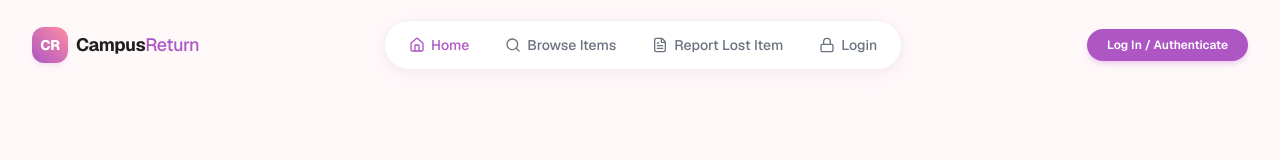
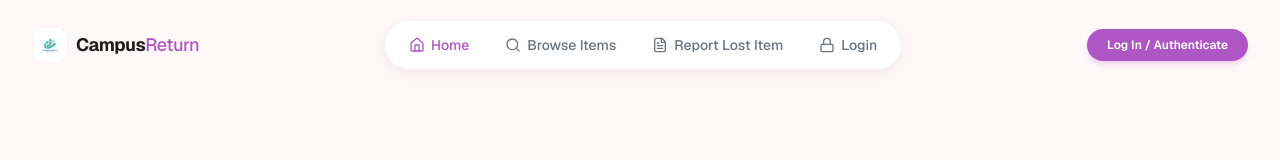
Before and after one commit to sajit-t/CampusLAF, a React (Vite) app: page / in a window 1280 px wide. Shown: the top 160 px of the page. Built offline with nearby package versions, Linux system fonts and the light colour scheme.

Commit message:
Update application branding with new logo asset

```diff
--- a/src/components/Navbar.tsx
+++ b/src/components/Navbar.tsx
@@ -204,8 +204,8 @@ export const Navbar: React.FC = () => {
             onClick={() => setPage('landing')}
             className="flex items-center gap-2 cursor-pointer group"
           >
-            <div className="w-9 h-9 rounded-xl bg-gradient-to-tr from-primary to-accent flex items-center justify-center shadow-md shadow-primary/10 transition-transform duration-300 group-hover:scale-105 group-hover:rotate-3">
-              <span className="text-white font-extrabold text-sm tracking-tight">CR</span>
+            <div className="w-9 h-9 transition-transform duration-300 group-hover:scale-105 group-hover:rotate-3 flex items-center justify-center overflow-hidden rounded-xl bg-white border border-borderMain/50">
+              <img src="/logo.png" alt="Logo" className="w-full h-full object-contain" />
             </div>
             <span className="font-sans font-bold text-lg tracking-tight text-textMain group-hover:text-primary transition-colors">
               Campus<span className="text-primary font-medium">Return</span>
```
Also changed, not shown: public/logo.png (added).
